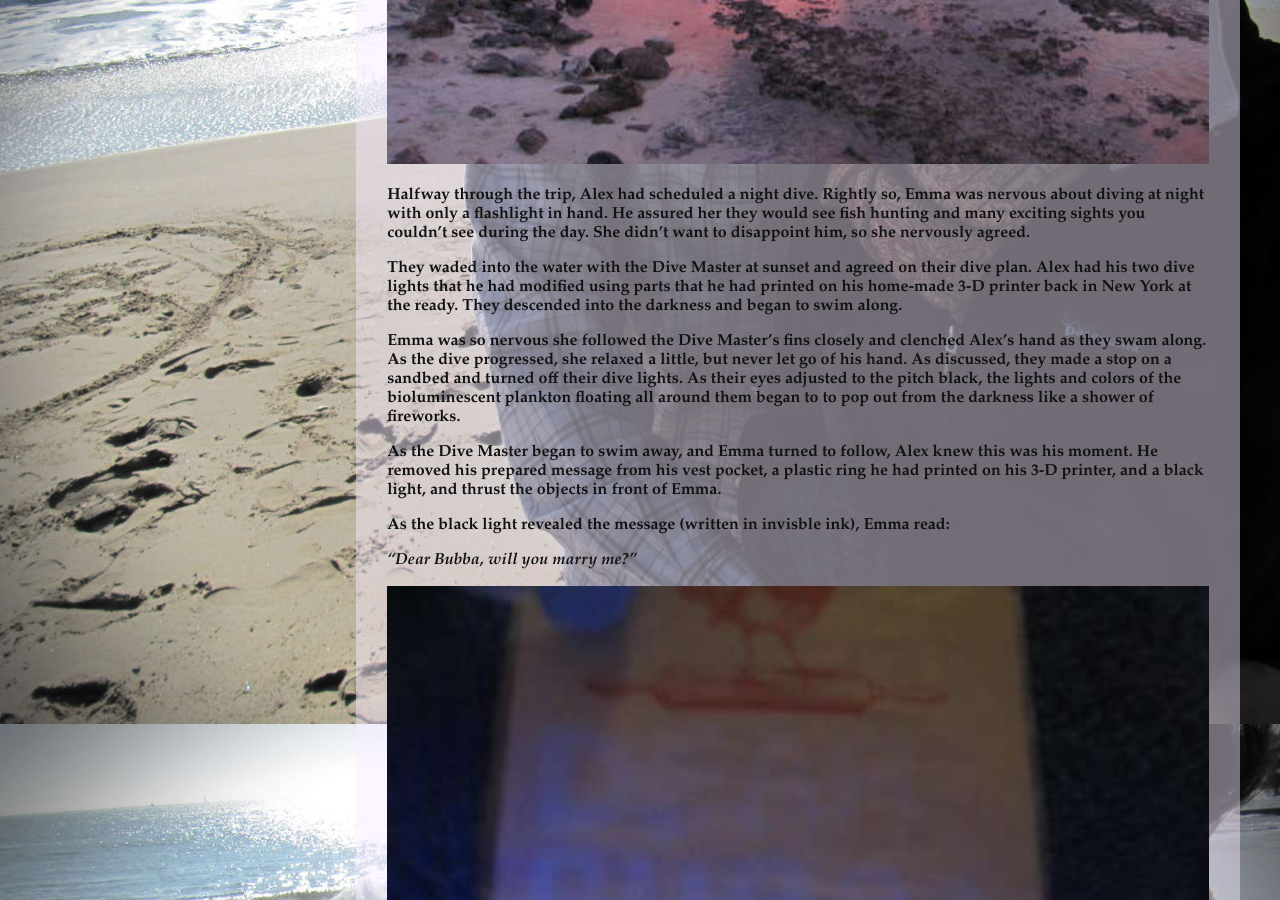
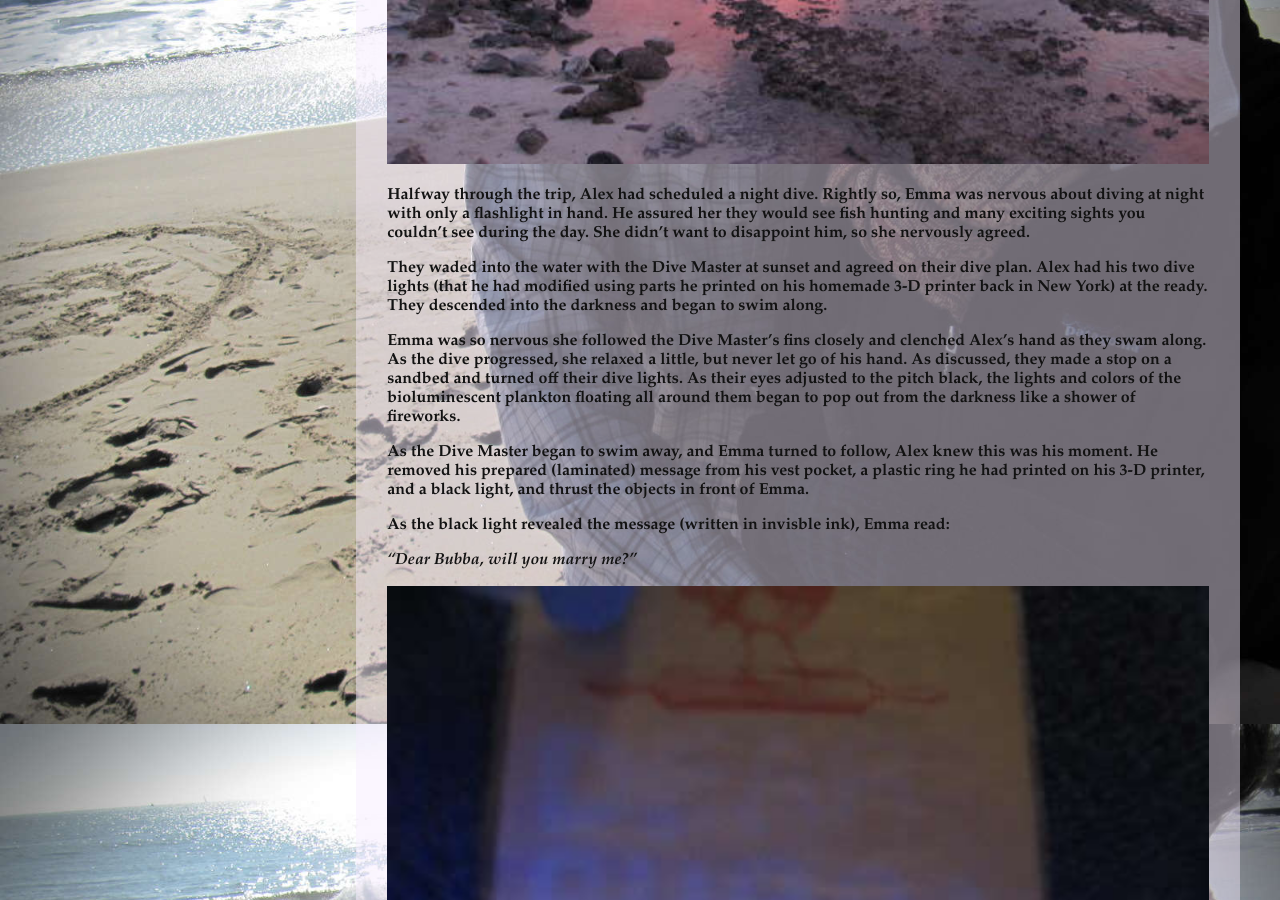
Before and after one commit to adgaudio/wedding, a Jekyll site: the page built from our-engagement.md, in a window 1280 px wide and 900 px high, scrolled down 3116 px. Built offline with Jekyll 4.4.1, drawn with Linux system fonts in a browser that asks for light colours; Markdown is read by kramdown in place of the engine named in the settings; some of the changed text lies outside the part shown.

Commit message:
Update our-engagement.md

```diff
--- a/our-engagement.md
+++ b/our-engagement.md
@@ -36,11 +36,11 @@ They drove a white pick-up truck around the island, pulling up on beaches, geari
 
 Halfway through the trip, Alex had scheduled a night dive. Rightly so, Emma was nervous about diving at night with only a flashlight in hand. He assured her they would see fish hunting and many exciting sights you couldn't see during the day. She didn't want to disappoint him, so she nervously agreed.
 
-They waded into the water with the Dive Master at sunset and agreed on their dive plan.  Alex had his two dive lights that he had modified using parts that he had printed on his home-made 3-D printer back in New York at the ready. They descended into the darkness and began to swim along.
+They waded into the water with the Dive Master at sunset and agreed on their dive plan.  Alex had his two dive lights (that he had modified using parts he printed on his homemade 3-D printer back in New York) at the ready. They descended into the darkness and began to swim along.
 
-Emma was so nervous she followed the Dive Master's fins closely and clenched Alex's hand as they swam along. As the dive progressed, she relaxed a little, but never let go of his hand.  As discussed, they made a stop on a sandbed and turned off their dive lights.  As their eyes adjusted to the pitch black, the lights and colors of the bioluminescent plankton floating all around them began to to pop out from the darkness like a shower of fireworks.
+Emma was so nervous she followed the Dive Master's fins closely and clenched Alex's hand as they swam along. As the dive progressed, she relaxed a little, but never let go of his hand.  As discussed, they made a stop on a sandbed and turned off their dive lights.  As their eyes adjusted to the pitch black, the lights and colors of the bioluminescent plankton floating all around them began to pop out from the darkness like a shower of fireworks.
 
-As the Dive Master began to swim away, and Emma turned to follow, Alex knew this was his moment. He removed his prepared message from his vest pocket, a plastic ring he had printed on his 3-D printer, and a black light, and thrust the objects in front of Emma.
+As the Dive Master began to swim away, and Emma turned to follow, Alex knew this was his moment. He removed his prepared (laminated) message from his vest pocket, a plastic ring he had printed on his 3-D printer, and a black light, and thrust the objects in front of Emma.
 
 As the black light revealed the message (written in invisble ink), Emma read:
 
```
Also changed, not shown: other parts of our-engagement.md (+1 -1 lines).
